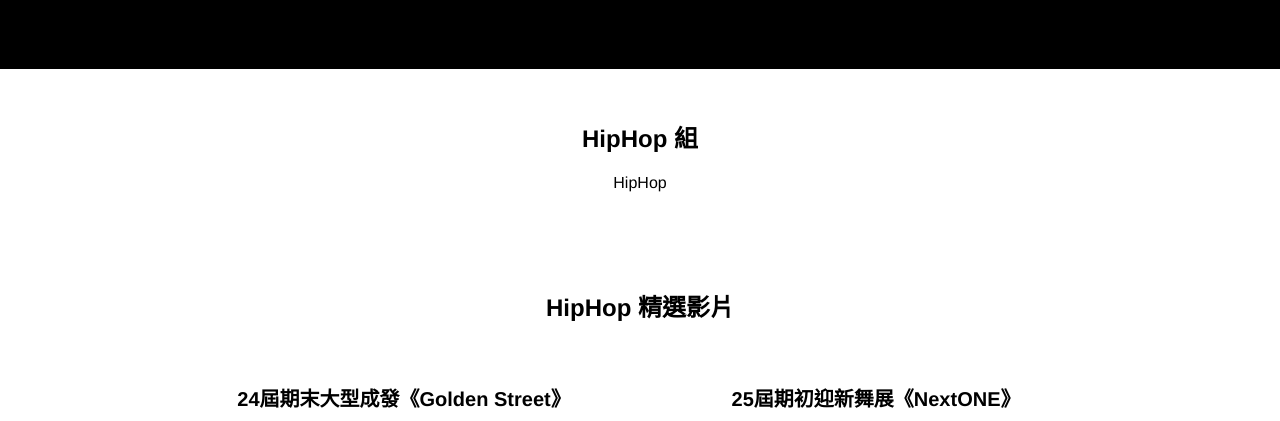
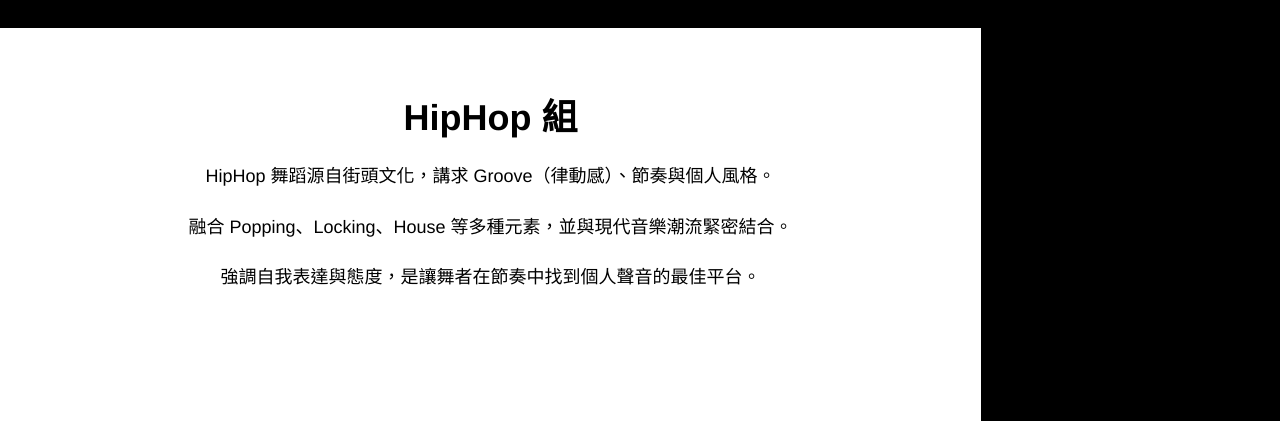
Before and after one commit to twinkle99cc/MCUDC, a PHP site: page / in a window 1280 px wide. Shown: the part 5396-5817 px from the top of the page. Run offline with PHP 8.4, Linux system fonts and the light colour scheme.

Commit message:
Add files via upload

```diff
--- a/index.html
+++ b/index.html
@@ -4,33 +4,47 @@
   <meta charset="UTF-8" />
   <title>MCUDC 熱舞社</title>
   <meta name="viewport" content="width=device-width, initial-scale=1.0" />
-  <link rel="stylesheet" href="style.css" />
+  <meta name="description" content="MCUDC 熱舞社官方網站，介紹 Locking、Breaking、Jazz、HipHop、Popping 組別及表演活動。" />
+  <link rel="stylesheet" href="css/style.css" />
 </head>
 <body>
-
+  <div class="scale-wrapper">
     <!-- 導覽列 -->
     <header class="navbar">
       <div class="logo">MCUDC</div>
       <nav>
         <a href="#home">首頁</a>
-
         <div class="dropdown">
           <a href="#about">關於我們 ▾</a>
           <div class="dropdown-content">
-          <a href="#intro">Locking 組介紹</a>
+            <a href="#locking">Locking 組介紹</a>
+            <a href="#breaking">Breaking 組介紹</a>
+            <a href="#jazz">Jazz 組介紹</a>
+            <a href="#hiphop">HipHop 組介紹</a>
+            <a href="#popping">Popping 組介紹</a>
           </div>
         </div>
-
         <a href="#gallery">活動花絮</a>
-      <a href="join.php">加入我們</a>
       </nav>
-
       <div class="menu-toggle" onclick="toggleMenu()">
         <span></span>
         <span></span>
         <span></span>
       </div>
     </header>
+
+    <!-- 手機選單 -->
+    <nav id="mobileMenu" class="mobile-nav">
+      <a href="#home">首頁</a>
+      <a href="#about">關於我們</a>
+      <a href="#locking">Locking 組</a>
+      <a href="#breaking">Breaking 組</a>
+      <a href="#jazz">Jazz 組</a>
+      <a href="#hiphop">HipHop 組</a>
+      <a href="#popping">Popping 組</a>
+      <a href="#gallery">活動花絮</a>
+      <a href="join.php">加入我們</a>
+    </nav>
 
     <!-- 首頁橫幅區 -->
     <section class="hero" id="home">
@@ -44,24 +58,27 @@
     <section class="about" id="about">
       <div class="container">
         <h2>關於我們</h2>
-      <p>桃銘熱舞總共有 5 種舞風：H、J、L、P、B。</p>
-      <p>不論是否有基礎，只要你熱愛街舞，這裡都有屬於你的舞台。</p>
+        <p>桃銘熱舞總共有 5 種舞風，分別是 H、J、L、P、B。</p>
+        <p>只要對跳舞有興趣，不管哪種舞風都期待你們的加入。</p>
+        <p>就算完全沒有基礎，只要你熱愛街舞這個文化，學長姐都會很親切且耐心的教大家。</p>
+        <p>在這裡，不管是喜歡表演還是比賽，桃銘熱舞都有屬於你的舞台。</p>
+        <p>期待愛跳舞的你們一起加入桃銘熱舞這個大家庭！</p>
       </div>
     </section>
 
     <!-- Locking 組介紹 -->
-  <section class="locking-section" id="intro">
+    <section class="locking-section" id="locking">
       <div class="container">
         <h2>Locking 組</h2>
-      <p>Locking 是一種源自 1970 年代美國的街舞風格，屬於 Funk Style 的一種。</p>
-      <p>它的特色是動作突然鎖住（Lock），結合大幅度的手部與肢體動作，常帶有喜劇感與互動性。</p>
+        <p>Locking 是源自 1970 年代美國的街舞風格，由 Don Campbell 所創，屬於 Funk Style 的一種。</p>
+        <p>誇張的大幅度肢體擺動、快速手勢變換，以及與觀眾間的互動感，常伴隨著幽默、戲劇性的表現風格。</p>
+        <p>Locking 強調節奏與律動的精準配合，適合喜歡表演、風格鮮明、有舞台魅力的舞者參與。</p>
       </div>
     </section>
 
     <!-- Locking 精選影片 -->
     <section id="locking-video">
       <div class="container">
-      <h2>Locking 精選影片</h2>
         <div class="video-row">
           <div class="video-box">
             <h3>24屆期末大型成發《Golden Street》</h3>
@@ -75,75 +92,73 @@
       </div>
     </section>
 
-  <!-- 精彩表演照片 -->
+    <!-- Locking 精彩照片 -->
     <section class="gallery">
       <div class="container">
-      <h2>Locking 精彩表演瞬間</h2>
         <div class="photo-grid locking-grid">
-        <img src="img/L1.jpg" alt="Locking 表演 1" />
-        <img src="img/L2.jpg" alt="Locking 表演 2" />
-        <img src="img/L3.jpg" alt="Locking 表演 3" />
-        <img src="img/L4.jpg" alt="Locking 表演 4" />
-        <img src="img/L5.jpg" alt="Locking 表演 5" />
-        <img src="img/L6.jpg" alt="Locking 表演 6" />
+          <img src="img/L3.jpg" alt="Locking 表演 1" loading="lazy" />
+          <img src="img/DSC_1404.jpg" alt="Locking 表演 2" loading="lazy" />
+          <img src="img/DSC_1421.jpg" alt="Locking 表演 3" loading="lazy" />
+          <img src="img/DSC_2811.jpg" alt="Locking 表演 4" loading="lazy" />
+          <img src="img/DSC_2868.jpg" alt="Locking 表演 5" loading="lazy" />
+          <img src="img/DSC_2605.jpg" alt="Locking 表演 6" loading="lazy" />
         </div>
       </div>
     </section>
 
     <!-- Breaking 組介紹 -->
-<section class="breaking-section" id="breaking" style="background-color: #ffffff;color: #000000;">
+    <section class="breaking-section" id="breaking" style="background-color: #ffffff; color: #000;">
       <div class="container">
-    <h2>Breaking 組</h2>
-    <p>Breaking 是最早的街舞風格之一，融合了地板動作、空翻技巧和強烈的節奏感。</p>
-    <p>不僅展現力量與技巧，更是展現個人風格與創造力的最佳舞台。</p>
+        <h2>Breaking 組</h1>
+        <p>Breaking（B-boying/B-girling）起源於 1970 年代紐約布朗克斯，融合力量、速度、創意與技巧。</p>
+        <p>包含 Toprock（站立動作）、Downrock（地板動作）、Power moves（如風車、頭轉）、Freeze（定格動作）等元素。</p>
+        <p>Breaking 不只是舞蹈，更是一種街頭文化的態度，象徵原創力與不屈不撓的精神。</p>
       </div>
     </section>
 
     <!-- Breaking 精選影片 -->
-<section id="breaking-video" style="background-color: #ffffff; color: #000000;">
+    <section id="breaking-video" style="background-color: #ffffff; color: #000;">
       <div class="container">
-    <h2>Breaking 精選影片</h2>
         <div class="video-row">
           <div class="video-box">
-        <h3 style="color: #000000;">24屆期末大型成發《Golden Street》</h3>
+            <h3>24屆期末大型成發《Golden Street》</h3>
             <iframe width="100%" height="315" src="https://www.youtube.com/embed/MDb8qvlcPr0?si=HaeFYIwUKOPi6ib3" frameborder="0" allowfullscreen></iframe>
           </div>
           <div class="video-box">
-        <h3 style="color: #000000;">25屆期初迎新舞展《NextONE》</h3>
+            <h3>25屆期初迎新舞展《NextONE》</h3>
             <iframe width="100%" height="315" src="https://www.youtube.com/embed/eneC5Gr9C8E?si=NWyf5nkr1ChTs3IU" frameborder="0" allowfullscreen></iframe>
           </div>
         </div>
       </div>
     </section>
 
-<!-- Breaking 精彩表演照片 -->
-<section class="gallery" style="background-color: #ffffff;color: #000000;">
+    <!-- Breaking 精彩照片 -->
+    <section class="gallery" style="background-color: #ffffff; color: #000;">
       <div class="container">
-    <h2>Breaking 精彩表演瞬間</h2>
         <div class="photo-grid locking-grid">
-      <img src="img/B1.jpg" alt="Breaking 表演 1" />
-      <img src="img/B2.jpg" alt="Breaking 表演 2" />
-      <img src="img/B3.jpg" alt="Breaking 表演 3" />
-      <img src="img/B4.jpg" alt="Breaking 表演 4" />
-      <img src="img/B5.jpg" alt="Breaking 表演 5" />
-      <img src="img/B6.jpg" alt="Breaking 表演 6" />
+          <img src="img/B1.jpg" alt="Breaking 表演 1" loading="lazy" />
+          <img src="img/B4.jpg" alt="Breaking 表演 2" loading="lazy" />
+          <img src="img/B3.jpg" alt="Breaking 表演 3" loading="lazy" />
+          <img src="img/B2.jpg" alt="Breaking 表演 4" loading="lazy" />
+          <img src="img/DSC_5261.jpg" alt="Breaking 表演 5" loading="lazy" />
+          <img src="img/B6.jpg" alt="Breaking 表演 6" loading="lazy" />
         </div>
       </div>
     </section>
 
     <!-- Jazz 組介紹 -->
-  <section class="Jazz-section" id="intro">
+    <section class="Jazz-section" id="jazz">
       <div class="container">
         <h2>Jazz 組</h2>
-      <p>Jazz</p>
-      <p></p>
+        <p>Jazz 融合芭蕾、現代舞與街舞元素，呈現流暢卻具爆發力的動作。</p>
+        <p>動作線條講究，擅長以肢體語言講述故事，注重情緒表達與節奏感。</p>
+        <p>適合想提升柔軟度、身體控制力及舞台張力的舞者。</p>
       </div>
     </section>
 
     <!-- Jazz 精選影片 -->
-  <section id="Jazz-video">
+    <section id="jazz-video">
       <div class="container">
-      <h2>Jazz 精選影片</h2>
         <div class="video-row">
           <div class="video-box">
             <h3>24屆期末大型成發《Golden Street》</h3>
@@ -157,58 +172,96 @@
       </div>
     </section>
 
-  <!-- 精彩表演照片 -->
+    <!-- Jazz 精彩照片 -->
     <section class="gallery">
       <div class="container">
-      <h2>Jazz 精彩表演瞬間</h2>
         <div class="photo-grid locking-grid">
-        <img src="img/J1.jpg" alt="Jazz 表演 1" />
-        <img src="img/J2.jpg" alt="Jazz 表演 2" />
-        <img src="img/J3.jpg" alt="Jazz 表演 3" />
-        <img src="img/J4.jpg" alt="Jazz 表演 4" />
-        <img src="img/J5.jpg" alt="Jazz 表演 5" />
-        <img src="img/J6.jpg" alt="Jazz 表演 6" />
+          <img src="img/J1.jpg" alt="Jazz 表演 1" loading="lazy" />
+          <img src="img/DSC_8604.jpg" alt="Jazz 表演 2" loading="lazy" />
+          <img src="img/J6.jpg" alt="Jazz 表演 3" loading="lazy" />
+          <img src="img/DSC_3184.jpg" alt="Jazz 表演 4" loading="lazy" />
+          <img src="img/DSC_2728.jpg" alt="Jazz 表演 5" loading="lazy" />
+          <img src="img/DSC_2000.jpg" alt="Jazz 表演 6" loading="lazy" />
         </div>
       </div>
     </section>
 
     <!-- HipHop 組介紹 -->
-<section class="HipHop-section" id="HipHop" style="background-color: #ffffff;color: #000000;">
+    <section class="HipHop-section" id="hiphop" style="background-color: #ffffff; color: #000;">
       <div class="container">
         <h2>HipHop 組</h2>
-    <p>HipHop</p>
-    <p></p>
+        <p>HipHop 舞蹈源自街頭文化，講求 Groove（律動感）、節奏與個人風格。</p>
+        <p>融合 Popping、Locking、House 等多種元素，並與現代音樂潮流緊密結合。</p>
+        <p>強調自我表達與態度，是讓舞者在節奏中找到個人聲音的最佳平台。</p>
       </div>
     </section>
 
     <!-- HipHop 精選影片 -->
-<section id="HipHop-video" style="background-color: #ffffff; color: #000000;">
+    <section id="hiphop-video" style="background-color: #ffffff; color: #000;">
       <div class="container">
-    <h2>HipHop 精選影片</h2>
         <div class="video-row">
           <div class="video-box">
-        <h3 style="color: #000000;">24屆期末大型成發《Golden Street》</h3>
+            <h3>24屆期末大型成發《Golden Street》</h3>
             <iframe width="100%" height="315" src="https://www.youtube.com/embed/JW3SME6A5uw?si=0I6iXxA8zakNjOdU" frameborder="0" allowfullscreen></iframe>
           </div>
           <div class="video-box">
-        <h3 style="color: #000000;">25屆期初迎新舞展《NextONE》</h3>
+            <h3>25屆期初迎新舞展《NextONE》</h3>
             <iframe width="100%" height="315" src="https://www.youtube.com/embed/LeW5Fj1fc7c?si=vtzgk_HP3iBSL-vq" frameborder="0" allowfullscreen></iframe>
           </div>
         </div>
       </div>
     </section>
 
-<!-- HipHop 精彩表演照片 -->
-<section class="gallery" style="background-color: #ffffff;color: #000000;">
+    <!-- HipHop 精彩照片 -->
+    <section class="gallery" style="background-color: #ffffff; color: #000;">
       <div class="container">
-    <h2>HipHop 精彩表演瞬間</h2>
         <div class="photo-grid locking-grid">
-      <img src="img/H1.jpg" alt="HipHop 表演 1" />
-      <img src="img/H2.jpg" alt="HipHop 表演 2" />
-      <img src="img/H3.jpg" alt="HipHop 表演 3" />
-      <img src="img/H4.jpg" alt="HipHop 表演 4" />
-      <img src="img/H5.jpg" alt="HipHop 表演 5" />
-      <img src="img/H6.jpg" alt="HipHop 表演 6" />
+          <img src="img/DSC_6813.jpg" alt="HipHop 表演 1" loading="lazy" />
+          <img src="img/DSC_3630.jpg" alt="HipHop 表演 2" loading="lazy" />
+          <img src="img/DSC_3896.jpg" alt="HipHop 表演 3" loading="lazy" />
+          <img src="img/DSC_3623.jpg" alt="HipHop 表演 4" loading="lazy" />
+          <img src="img/DSC_6783.jpg" alt="HipHop 表演 5" loading="lazy" />
+          <img src="img/DSC_2463.jpg" alt="HipHop 表演 6" loading="lazy" />
+        </div>
+      </div>
+    </section>
+
+    <!-- Popping 組介紹 -->
+    <section class="Popping-section" id="popping" >
+      <div class="container">
+        <h2>Popping 組</h2>
+        <p>Popping 發源於 1970 年代加州，舞者透過快速肌肉收縮（pop）與波浪（wave）、幻影（tutting）、動畫感（animation）等技巧，創造出機械般的視覺效果。</p>
+        <p>此舞風強調肌肉控制與節奏掌握，可展現剛硬帥氣或柔順流暢的多樣風格。</p>
+        <p>Popping 是展現創意與技巧的絕佳舞台，適合追求獨特動作表現的舞者。</p>
+      </div>
+    </section>
+
+    <!-- Popping 精選影片 -->
+    <section id="popping-video">
+      <div class="container">
+        <div class="video-row">
+          <div class="video-box">
+            <h3>24屆期末大型成發《Golden Street》</h3>
+            <iframe width="100%" height="315" src="https://www.youtube.com/embed/HWLFhSFZKY0?si=1GAbxfon81M9VIZh" frameborder="0" allowfullscreen></iframe>
+          </div>
+          <div class="video-box">
+            <h3>25屆期初迎新舞展《NextONE》</h3>
+            <iframe width="100%" height="315" src="https://www.youtube.com/embed/ZYSfIBfLo6o?si=zugAIqZKFXvCLmPT" frameborder="0" allowfullscreen></iframe>
+          </div>
+        </div>
+      </div>
+    </section>
+
+    <!-- Popping 精彩照片 -->
+    <section class="gallery">
+      <div class="container">
+        <div class="photo-grid locking-grid">
+          <img src="img/DSC_7338.jpg" alt="Popping 表演 1" loading="lazy" />
+          <img src="img/DSC_5938.jpg" alt="Popping 表演 2" loading="lazy" />
+          <img src="img/DSC_9969.jpg" alt="Popping 表演 3" loading="lazy" />
+          <img src="img/DSC_7344.jpg" alt="Popping 表演 4" loading="lazy" />
+          <img src="img/DSC_5899.jpg" alt="Popping 表演 5" loading="lazy" />
+          <img src="img/DSC_5923.jpg" alt="Popping 表演 6" loading="lazy" />
         </div>
       </div>
     </section>
@@ -216,20 +269,38 @@
     <!-- 活動花絮 -->
     <section class="gallery" id="gallery">
       <div class="container">
-      <h2>活動花絮</h2>
+        <h2>我們的日常</h2>
         <div class="photo-grid">
-        <img src="img/DSC_5924.jpg" alt="表演1" />
-        <img src="img/DSC_1857.jpg" alt="練習日常" />
-        <img src="img/DSC_7284.jpg" alt="團隊合照" />
-        <img src="img/DSC_9653.jpg" alt="比賽現場" />
+          <img src="img/DSC_5924.jpg" alt="1" loading="lazy" />
+          <img src="img/DSC_1857.jpg" alt="2" loading="lazy" />
+          <img src="img/DSC_7284.jpg" alt="3" loading="lazy" />
+          <img src="img/DSC_9653.jpg" alt="4" loading="lazy" />
+
+          <img src="img/S__47251462.jpg" alt="5" loading="lazy" />
+          <img src="img/S__47243324_0.jpg" alt="6" loading="lazy" />
+          <img src="img/S__47251465_0.jpg" alt="7" loading="lazy" />
+          <img src="img/S__47251464_0.jpg" alt="8" loading="lazy" />
+
+          <img src="img/S__47243317_0.jpg" alt="9" loading="lazy" />
+          <img src="img/S__47243319_0.jpg" alt="10" loading="lazy" />
+          <img src="img/S__47243322_0.jpg" alt="11" loading="lazy" />
+          <img src="img/250608_1.jpg" alt="12" loading="lazy" />
+
+          <img src="img/DSC_9237.jpg" alt="13" loading="lazy" />
+          <img src="img/DSC_9284.jpg" alt="14" loading="lazy" />
+          <img src="img/DSC_9312.jpg" alt="15" loading="lazy" />
+          <img src="img/DSC_9206.jpg" alt="16" loading="lazy" />
+
+
         </div>
       </div>
     </section>
 
     <!-- 頁尾 -->
-  <footer>
+    <footer style="background-color: #111; color: #fff; text-align: center; padding: 1rem 0;">
       <p>&copy; MCUDC25 r4c. All rights reserved.</p>
     </footer>
+  </div>
 
   <!-- JavaScript -->
   <script>
--- a/style.css
+++ b/style.css
@@ -189,18 +233,165 @@ body, html {
   flex-wrap: wrap;
   margin-top: 40px;
 }
-
 .video-box {
   width: 45%;
   min-width: 300px;
   text-align: center;
 }
-
 .video-box h3 {
   font-size: 20px;
   margin-bottom: 12px;
   color: white;
 }
+
+/* Breaking 組介紹 */
+.breaking-section {
+  background-color: #000;
+  color: white;
+}
+.breaking-section h2 {
+  font-size: 36px;
+  margin-bottom: 20px;
+}
+.breaking-section p {
+  font-size: 18px;
+  line-height: 1.8;
+}
+
+/* Breaking 精選影片 */
+#breaking-video h2 {
+  font-size: 32px;
+  margin-bottom: 30px;
+}
+.breaking-video-row {
+  display: flex;
+  justify-content: center;
+  gap: 40px;
+  flex-wrap: wrap;
+  margin-top: 40px;
+}
+.breaking-video-box {
+  width: 45%;
+  min-width: 300px;
+  text-align: center;
+}
+.breaking-video-box h3 {
+  font-size: 20px;
+  margin-bottom: 12px;
+  color: white;
+}
+
+/* Jazz 組介紹 */
+.Jazz-section {
+  background-color: #000;
+  color: white;
+}
+.Jazz-section h2 {
+  font-size: 36px;
+  margin-bottom: 20px;
+}
+.Jazz-section p {
+  font-size: 18px;
+  line-height: 1.8;
+}
+
+/* Jazz 精選影片 */
+#jazz-video h2 {
+  font-size: 32px;
+  margin-bottom: 30px;
+}
+.jazz-video-row {
+  display: flex;
+  justify-content: center;
+  gap: 40px;
+  flex-wrap: wrap;
+  margin-top: 40px;
+}
+.jazz-video-box {
+  width: 45%;
+  min-width: 300px;
+  text-align: center;
+}
+.jazz-video-box h3 {
+  font-size: 20px;
+  margin-bottom: 12px;
+  color: white;
+}
+
+/* HipHop 組介紹 */
+.HipHop-section {
+  background-color: #000;
+  color: white;
+}
+.HipHop-section h2 {
+  font-size: 36px;
+  margin-bottom: 20px;
+}
+.HipHop-section p {
+  font-size: 18px;
+  line-height: 1.8;
+}
+
+/* HipHop 精選影片 */
+#hiphop-video h2 {
+  font-size: 32px;
+  margin-bottom: 30px;
+}
+.hiphop-video-row {
+  display: flex;
+  justify-content: center;
+  gap: 40px;
+  flex-wrap: wrap;
+  margin-top: 40px;
+}
+.hiphop-video-box {
+  width: 45%;
+  min-width: 300px;
+  text-align: center;
+}
+.hiphop-video-box h3 {
+  font-size: 20px;
+  margin-bottom: 12px;
+  color: white;
+}
+
+/* Popping 組介紹 */
+.Popping-section {
+  background-color: #000;
+  color: white;
+}
+.Popping-section h2 {
+  font-size: 36px;
+  margin-bottom: 20px;
+}
+.Popping-section p {
+  font-size: 18px;
+  line-height: 1.8;
+}
+
+/* Popping 精選影片 */
+#popping-video h2 {
+  font-size: 32px;
+  margin-bottom: 30px;
+}
+.popping-video-row {
+  display: flex;
+  justify-content: center;
+  gap: 40px;
+  flex-wrap: wrap;
+  margin-top: 40px;
+}
+.popping-video-box {
+  width: 45%;
+  min-width: 300px;
+  text-align: center;
+}
+.popping-video-box h3 {
+  font-size: 20px;
+  margin-bottom: 12px;
+  color: white;
+}
+
 
 /* 照片區 */
 .gallery {
```
Also changed, not shown: other parts of style.css (+83 -76 lines). Lines whose indentation alone changed are shown as unchanged.
